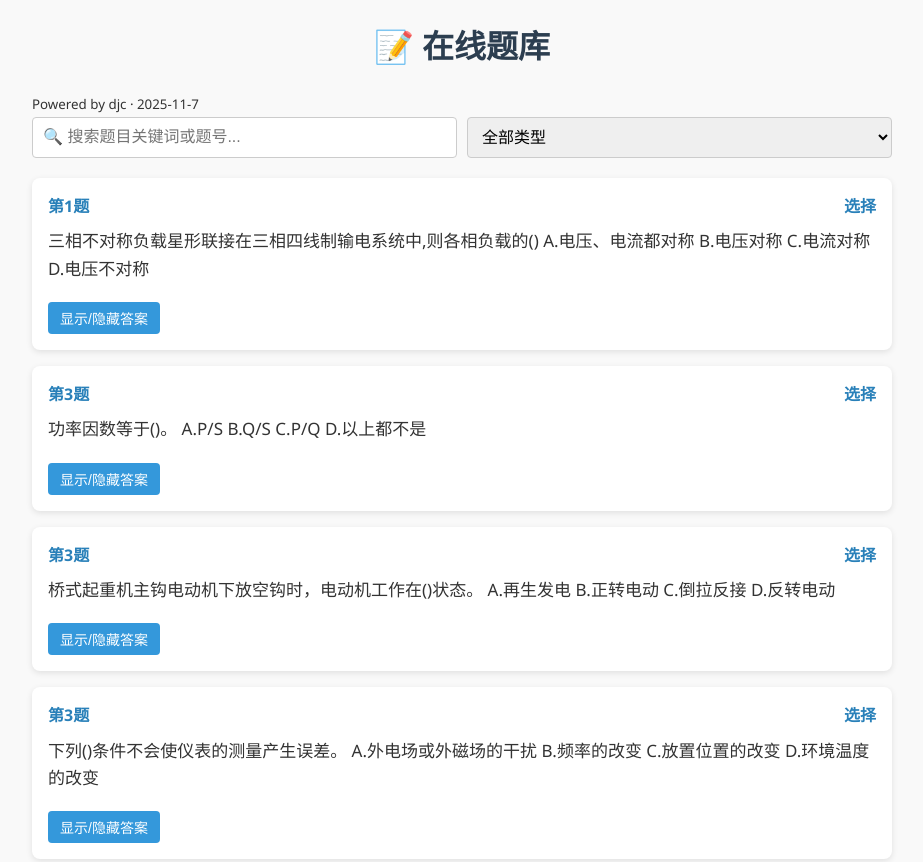
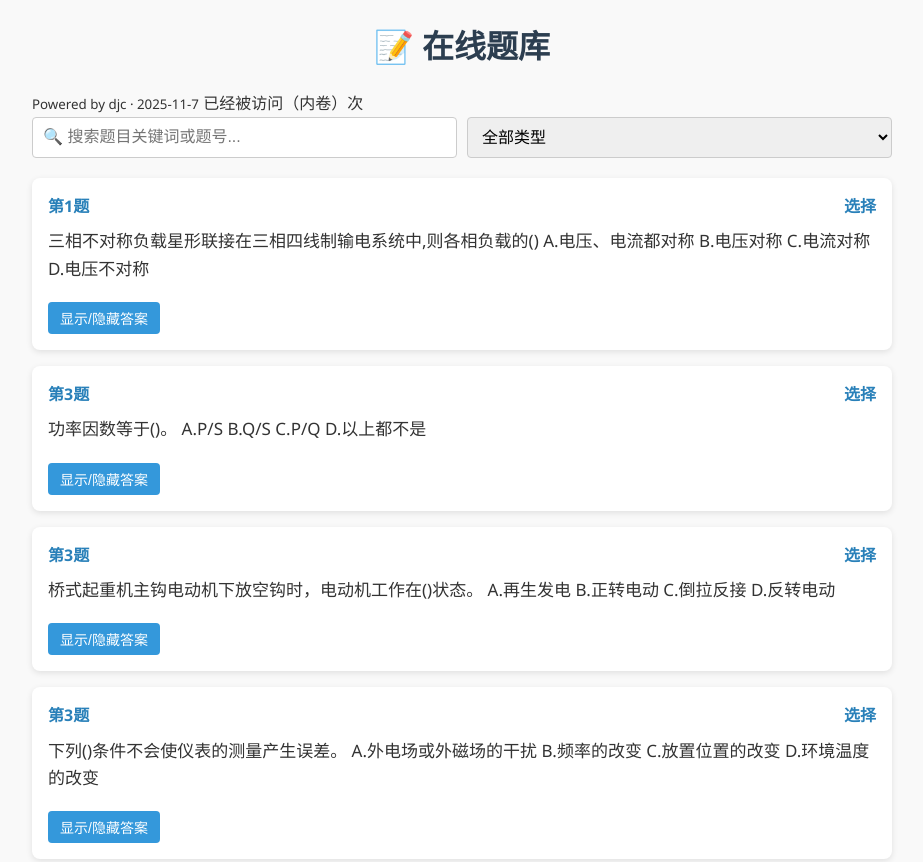
Before and after one commit to Thebanditsare/tiku, a plain HTML site: page index.html in a window 1280 px wide. Shown: the top 862 px of the page, without its empty margins (178-1101 px from the left). Drawn offline with Linux system fonts and the light colour scheme; some packages are replaced by stand-ins of ours; a script that the page names is missing.

Commit message:
add name

```diff
--- a/index.html
+++ b/index.html
@@ -6,12 +6,17 @@
   <title>在线题库</title>
 
   <link rel="stylesheet" href="style.css" />
+    <!-- 引入不蒜子统计 -->
+  <script async src="//busuanzi.ibruce.info/busuanzi/2.3/busuanzi.pure.mini.js"></script>
 </head>
 <body>
   <div class="container">
     <h1>📝 在线题库</h1>
     <footer class="footer">
       <small>Powered by djc · 2025-11-7</small>
+      <span id="busuanzi_container_site_pv">
+      已经被访问（内卷）<span id="busuanzi_value_site_pv"></span>次
+    </span>
     </footer>
     <div class="controls">
       <input type="text" id="searchInput" placeholder="🔍 搜索题目关键词或题号..." />
```
